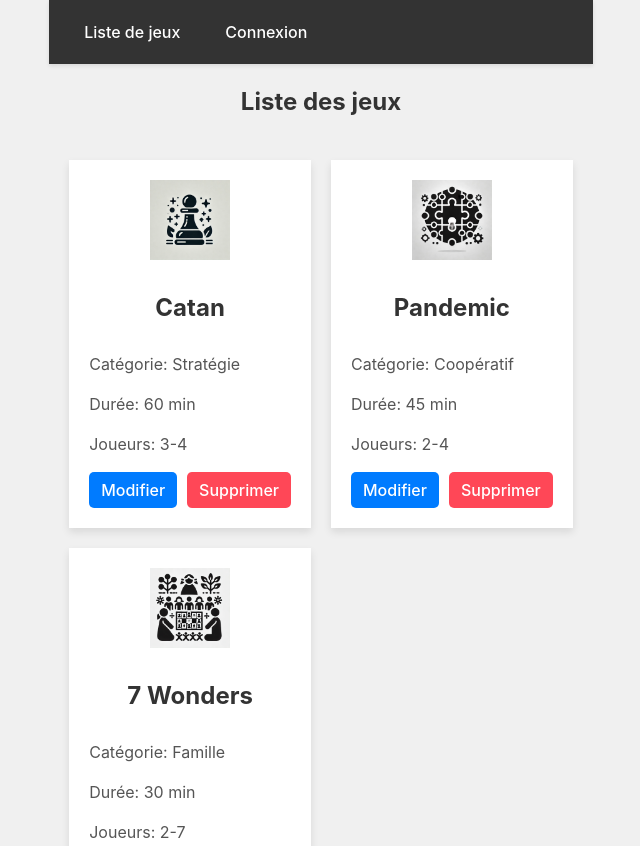
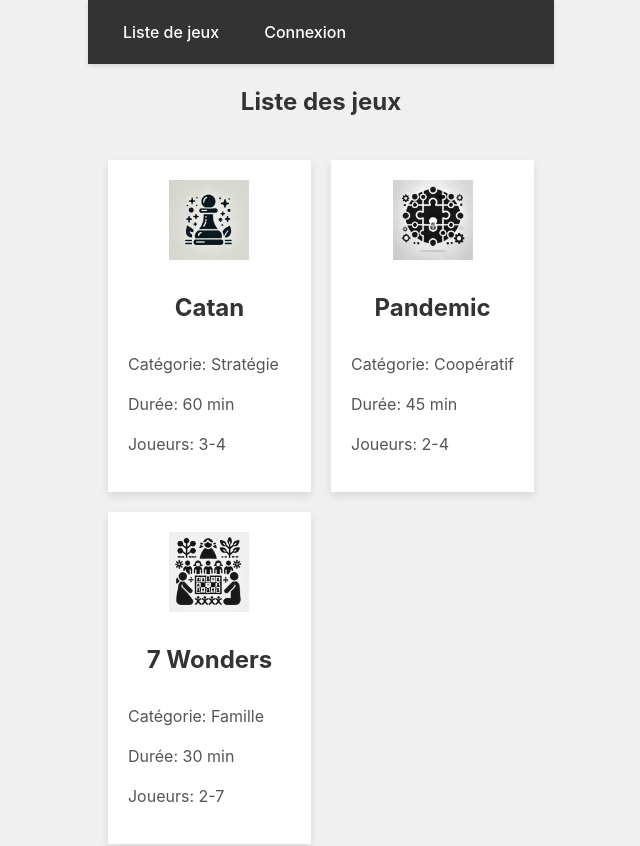
Before and after one commit to Ashank-Bansi/4a5-tp1-Ashank-Bansi-main, a React (Vite) app in the folder 4a5-tp1-Ashank-Bansi-main/: page / in a window 1280 px wide. Shown: the top 846 px of the page, without its empty margins (319-959 px from the left). Built offline with nearby package versions, Linux system fonts and the light colour scheme.

Commit message:
affichage des buttons modifer et supprimer uniquement lorsqu'on est connecter

```diff
--- a/4a5-tp1-Ashank-Bansi-main/src/components/gameCard/GameCard.jsx
+++ b/4a5-tp1-Ashank-Bansi-main/src/components/gameCard/GameCard.jsx
@@ -1,7 +1,11 @@
 import GameIcon from "../gameIcon/GameIcon";
 import "./GameCard.css";
+import { AuthContext } from "../authContext/AuthContext";
+import { useContext } from "react";
 
 function GameCard(props) {
+    const {isLoggedIn} = useContext(AuthContext);
+
     return (
         <div className="game-card">
             <div className="game-card-header">
@@ -13,10 +17,12 @@
                 <p>Durée: {props.duree} min</p>
                 <p>Joueurs: {props.joueurMin}-{props.joueurMax}</p>
             </div>
+            {isLoggedIn && (
             <div className="game-card-buttons">
                 <button className="game-card-button-modify">Modifier</button>
                 <button className="game-card-button-delete">Supprimer</button>
             </div>
+        )}
         </div>
     );
 }
```
Also changed, not shown: 4a5-tp1-Ashank-Bansi-main/src/components/modal/Modal.css (deleted), 4a5-tp1-Ashank-Bansi-main/src/components/modal/Modal.jsx (deleted), 4a5-tp1-Ashank-Bansi-main/src/components/modal/ModifierModal.css (added), 4a5-tp1-Ashank-Bansi-main/src/components/modal/ModifierModal.jsx (added), 4a5-tp1-Ashank-Bansi-main/src/components/modal/SupprimerModal.css (added), 4a5-tp1-Ashank-Bansi-main/src/components/modal/SupprimmerModal.jsx (added).
